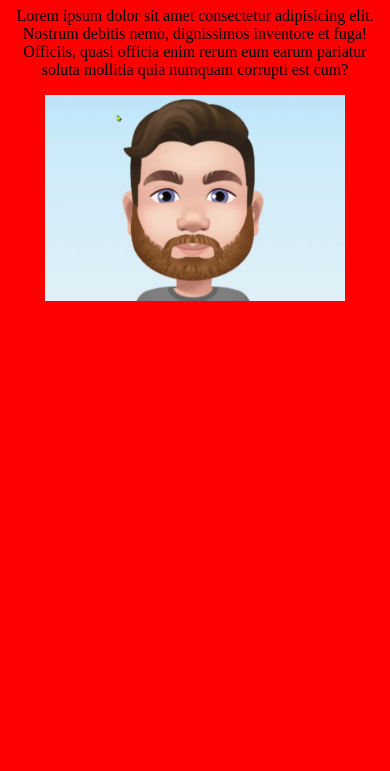
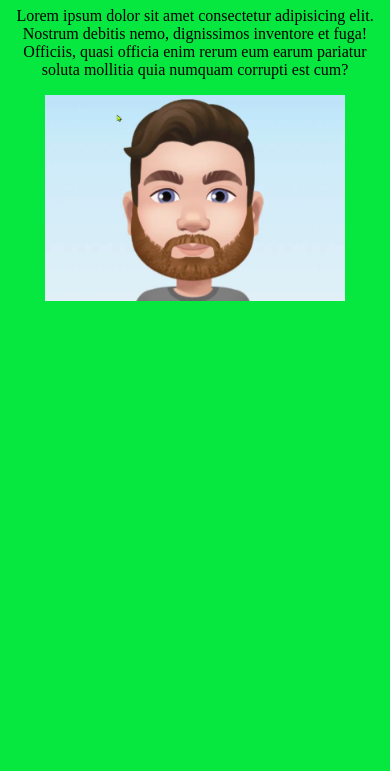
Before and after one commit to arslan-razi/MyFirstWebPage, a plain HTML site: page index.html in a window 390 px wide. Shown: the part 73-844 px from the top of the page. Drawn offline with Linux system fonts and the light colour scheme.

Commit message:
changed some css

```diff
--- a/style.css
+++ b/style.css
@@ -23,6 +23,6 @@ height: auto;
 
 @media screen and (max-width: 600px) {
     body {
-       background: red;
+       background: rgb(6, 231, 63);
     }
  }
```
